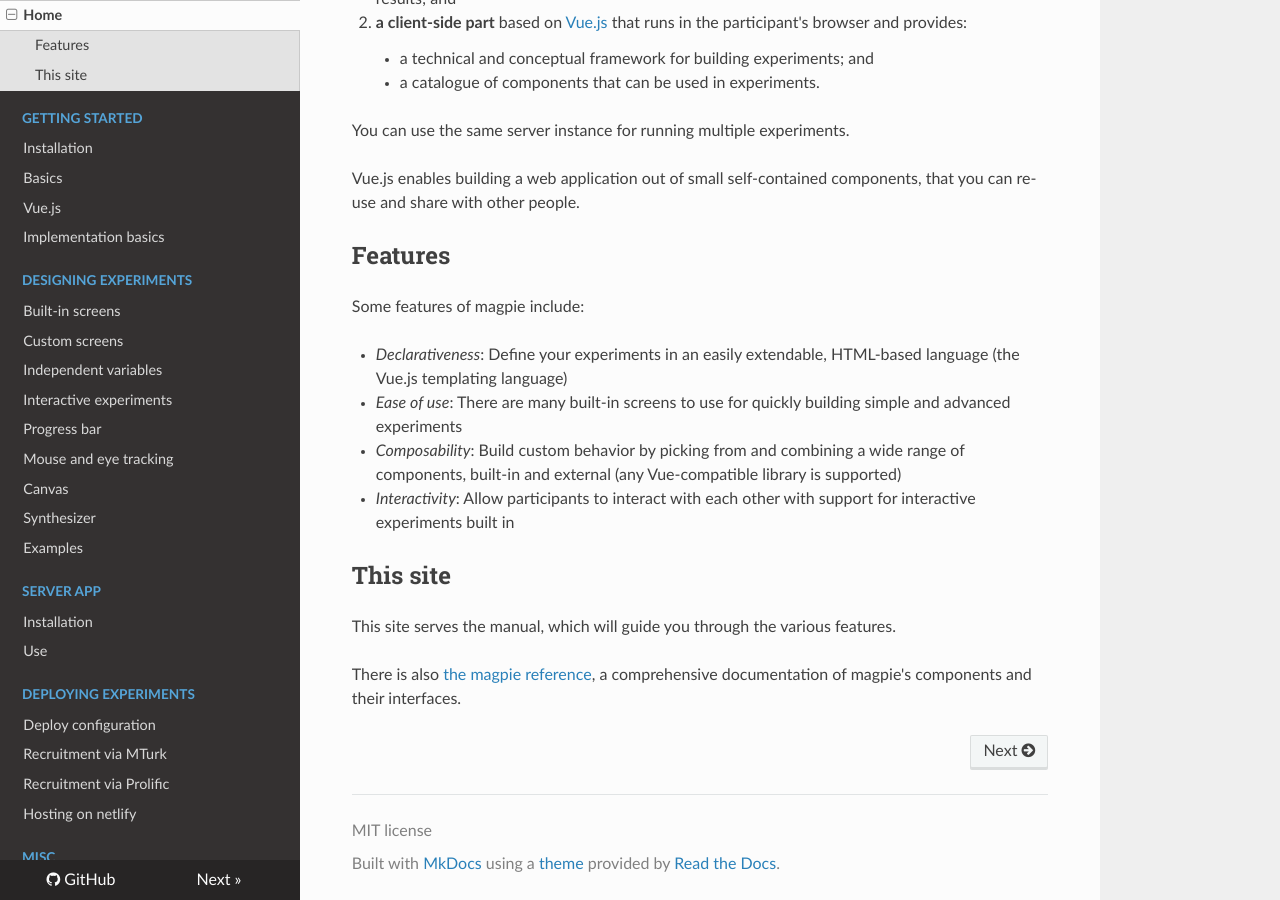
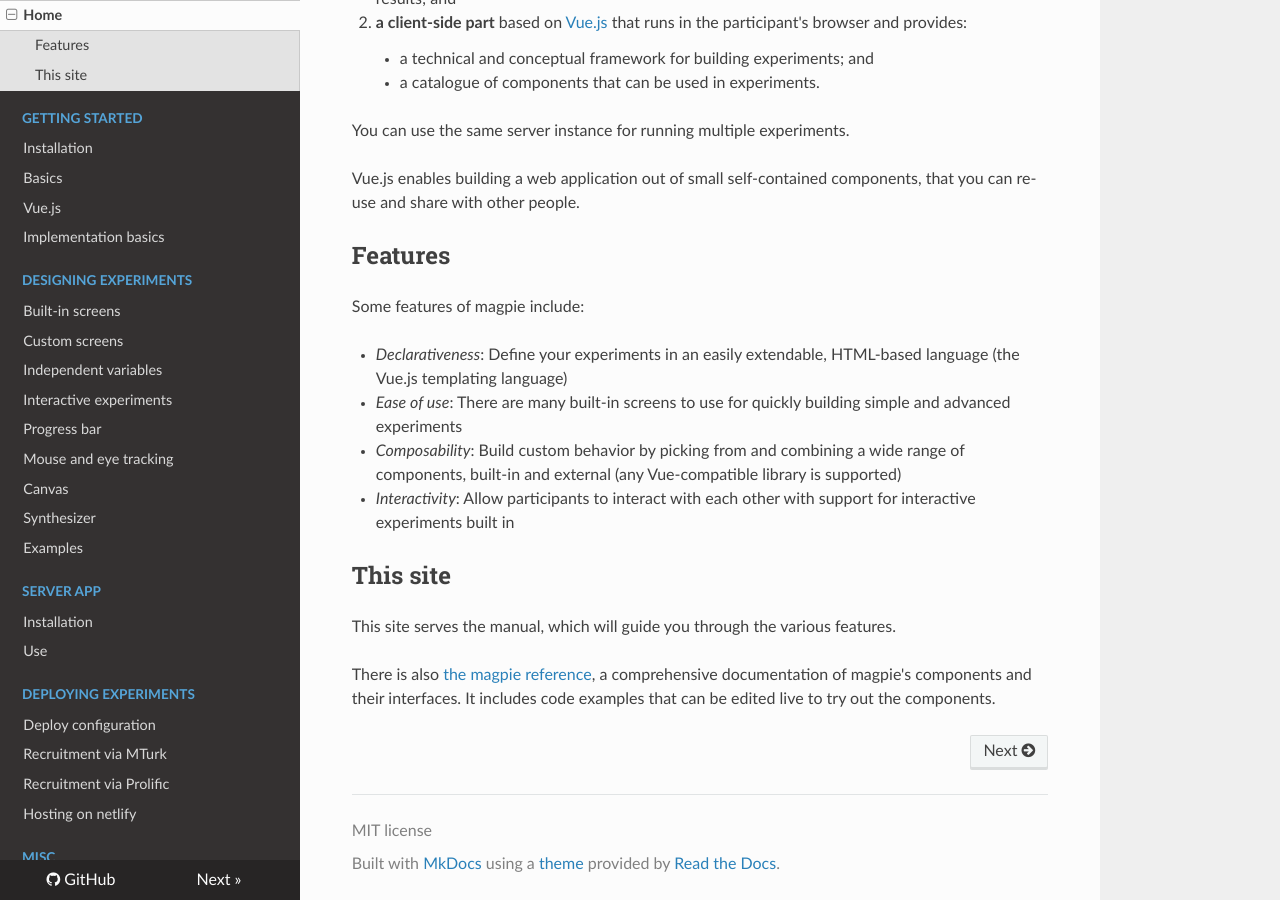
Before and after one commit to magpie-ea/magpie-v3-docs, an MkDocs documentation site: the page built from docs/index.md, in a window 1280 px wide and 900 px high, scrolled down 933 px. Built offline with MkDocs 1.6.1, drawn with Linux system fonts in a browser that asks for light colours.

Commit message:
Index.md: Add note about editability of reference examples

```diff
--- a/docs/index.md
+++ b/docs/index.md
@@ -27,4 +27,4 @@
 This site serves the manual, which will guide you through the various features.
 
 There is also [the magpie reference](https://magpie-reference.netlify.app/), a comprehensive documentation
-of magpie's components and their interfaces.
+of magpie's components and their interfaces. It includes code examples that can be edited live to try out the components.
```
